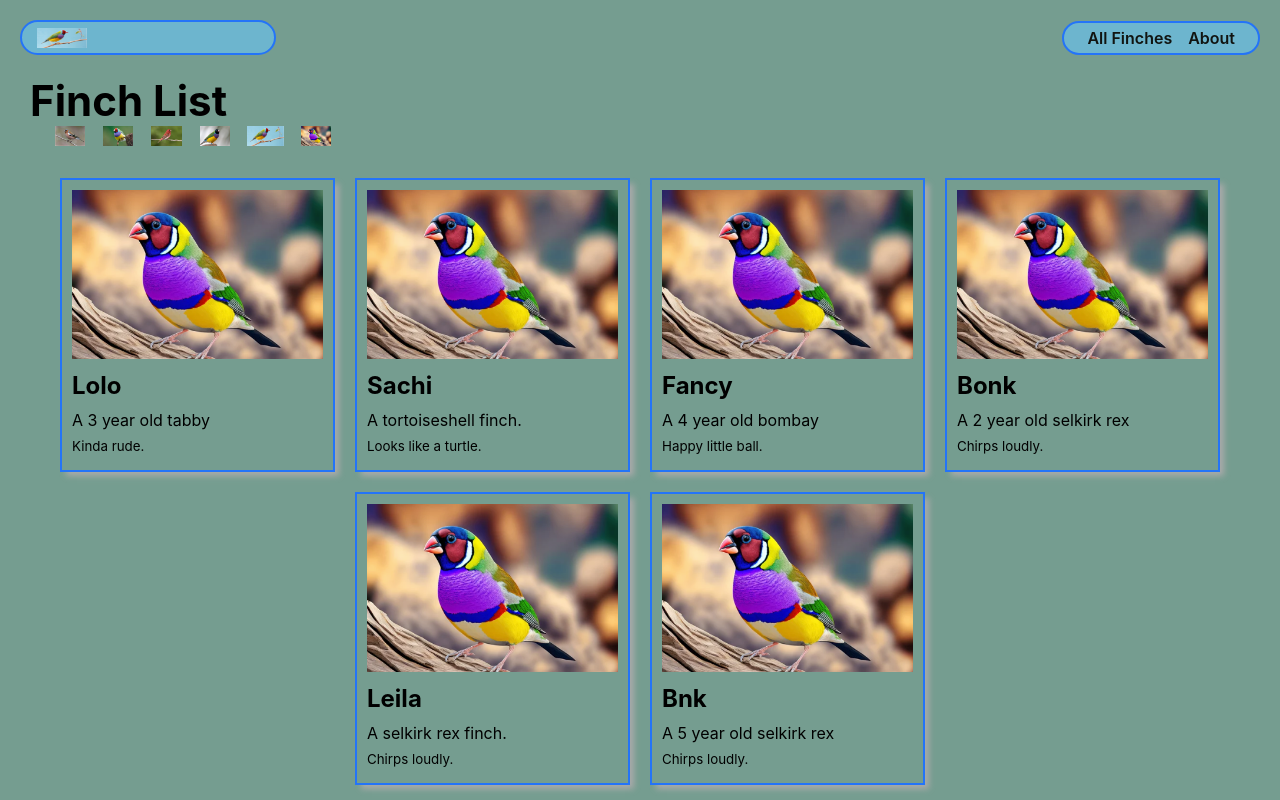
After one commit to Kiibra/finch-collector, a Django app: page /finches/ in a window 1280 px wide. The commit adds this page. Run offline with Django 4.2, Linux system fonts and the light colour scheme.

Commit message:
complete rendering data in template - route, UI, view, & res

```diff
--- a/main_app/static/css/base.css
+++ b/main_app/static/css/base.css
@@ -22,6 +22,7 @@ body {
   display: flex;
   flex-direction: column;
   align-items: center;
+  background-color: rgb(117, 157, 144);
   font-family: -apple-system, BlinkMacSystemFont, 'Segoe UI', 'Roboto',
     'Oxygen', 'Ubuntu', 'Cantarell', 'Fira Sans', 'Droid Sans',
     'Helvetica Neue', sans-serif;
@@ -50,6 +51,8 @@ header {
   width: 100%;
   background: var(--nav-bg-ff); /* rgba(104, 197, 248, .9) */
   border-bottom: var(--borders);
+  display: flex;
+  /* margin-top: 0; */
 }
 
 nav {
@@ -96,11 +99,11 @@ nav li {
 .header-logo-container {
   margin: auto;
   padding: 10px 20px 0;
-  max-width: 500px;
+  /* max-width: 500px; */
 }
 
 .page-header {
-  display: flex;
+  /* display: flex; */
   align-items: center;
   margin: 20px;
 }
@@ -180,6 +183,7 @@ nav li {
   .header-logo-container {
     margin: 10px 0;
     padding: 0 15px;
+    /* height: 10px; */
   }
 
   /* visual fix to help align logo */
@@ -199,6 +203,7 @@ nav li {
 
   .header-logo-container {
     width: 13px;
+    height: 20px;
   }
 
   .page-header h1 {
@@ -207,7 +212,6 @@ nav li {
 
   .page-header img {
     height: 20px;
-    margin-left:20px;
   }
 
   .page-header img:first-of-type {
--- /dev/null
+++ b/main_app/static/css/finches/finch-index.css
@@ -0,0 +1,42 @@
+.card-container {
+  padding: 0 30px;
+  display: flex;
+  justify-content: center;
+  flex-wrap: wrap;
+}
+
+.card-img-container img{
+  width: 100%;
+}
+
+.card {
+  width: 275px;
+  margin: 10px;
+  border: var(--borders);
+  box-shadow: var(--card-box-shadow);
+}
+
+.card-content {
+  padding: 10px;
+  width: 100%;
+}
+
+.usr-img {
+  width: 100%;
+  border-radius: var(--card-border-radius);
+}
+
+.card > a {
+  text-decoration: none;
+  color: var(--text-color);
+}
+
+.card h2 {
+  margin: 10px 0;
+  font-size: var(--font-xl);
+}
+
+.card p {
+  margin: 5px 0;
+  font-size: var(--font-reg);
+}
--- a/main_app/templates/base.html
+++ b/main_app/templates/base.html
@@ -7,11 +7,12 @@
   <meta http-equiv="X-UA-Compatible" content="IE=edge">
   <meta name="viewport" content="width=device-width, initial-scale=1.0">
   <link
+  width= '40px'
     rel="shortcut icon"
     type="image/png"
     href="{% static 'images/splash.png' %}"
   >
-  <title>Finch Collector🦜</title>
+  <title>Finch Collector</title>
   <link rel="stylesheet" type="text/css" href="{% static 'css/base.css' %}">
   {% block head %}
   {% endblock %}
@@ -21,13 +22,16 @@
     <div class="header-logo-container">
       <a href="/">
         <img
-          src="{% static 'images/purpl.png' %}"
-          alt="The Finch Collector Logo"
+        width = '50px'
+        height ="20px"
+        src="{% static 'images/grnn.png' %}"
+        alt="The Finch Collector Logo"
         >
       </a>
     </div>
     <nav>
       <ul>
+        <li><a href="/finches">All Finches</a></li>
         <li><a href="/about">About</a></li>
       </ul>
     </nav>
--- /dev/null
+++ b/main_app/templates/finches/index.html
@@ -0,0 +1,46 @@
+{% extends 'base.html' %}
+{% load static %}
+
+{% block head %}
+<link
+  rel="stylesheet"
+  type="text/css"
+  href="{% static 'css/finches/finch-index.css' %}"
+/>
+{% endblock %}
+
+{% block content %}
+
+<section class="page-header">
+  <h1>Finch List</h1>
+  <img src="{% static 'images/brwn.png' %}" alt="A cool finch" />
+  <img src="{% static 'images/kolors.png' %}" alt="A kolors finch" />
+  <img src="{% static 'images/redfinch.png' %}" alt="A red finch" />
+  <img src="{% static 'images/byellow.png' %}" alt="A finch on  a branch" />
+  <img src="{% static 'images/grnn.png' %}" alt="A finch on  a branch" />
+  <img src="{% static 'images/purpl.png' %}" alt="A finch on  a branch" />
+</section>
+
+<section class="card-container">
+  {% for finch in finches %}
+    <div class="card">
+      <div class="card-content">
+        <div class="card-img-container">
+          <img
+            src="{% static 'images/purpl.png' %}"
+            alt="A suspicous boy finch"
+          >
+        </div>
+        <h2 class="card-title">{{ finch.name }}</h2>
+        {% if finch.age > 0 %}
+          <p>A {{ finch.age }} year old {{ finch.breed }}</p>
+        {% else %}
+          <p>A {{ finch.breed }} finch.</p>
+        {% endif %}
+        <p><small>{{ finch.description }}</small></p>
+      </div>
+    </div>
+  {% endfor %}
+</section>
+
+{% endblock %}
--- a/main_app/urls.py
+++ b/main_app/urls.py
@@ -4,4 +4,5 @@ from . import views
 urlpatterns = [
   path('', views.home, name='home'),
   path('about/', views.about, name='about'),
+  path('finches/', views.finch_index, name='finch-index'),
 ]
--- a/main_app/views.py
+++ b/main_app/views.py
@@ -1,6 +1,23 @@
 from django.shortcuts import render
 # Add the following import
 from django.http import HttpResponse
+
+# Add the Cat class & list and view function below the imports
+class Finch:  # Note that parens are optional if not inheriting from another class
+  def __init__(self, name, breed, description, age):
+    self.name = name
+    self.breed = breed
+    self.description = description
+    self.age = age
+
+finches = [
+  Finch('Lolo', 'tabby', 'Kinda rude.', 3),
+  Finch('Sachi', 'tortoiseshell', 'Looks like a turtle.', 0),
+  Finch('Fancy', 'bombay', 'Happy little ball.', 4),
+  Finch('Bonk', 'selkirk rex', 'Chirps loudly.', 2),
+  Finch('Leila', 'selkirk rex', 'Chirps loudly.', 0),
+  Finch('Bnk', 'selkirk rex', 'Chirps loudly.', 5),
+]
 
 # Define the home view
 def home(request):
@@ -8,3 +25,7 @@ def home(request):
 
 def about(request):
   return render(request, 'about.html')
+
+# Add new view
+def finch_index(request):
+  return render(request, 'finches/index.html', { 'finches': finches })
```
